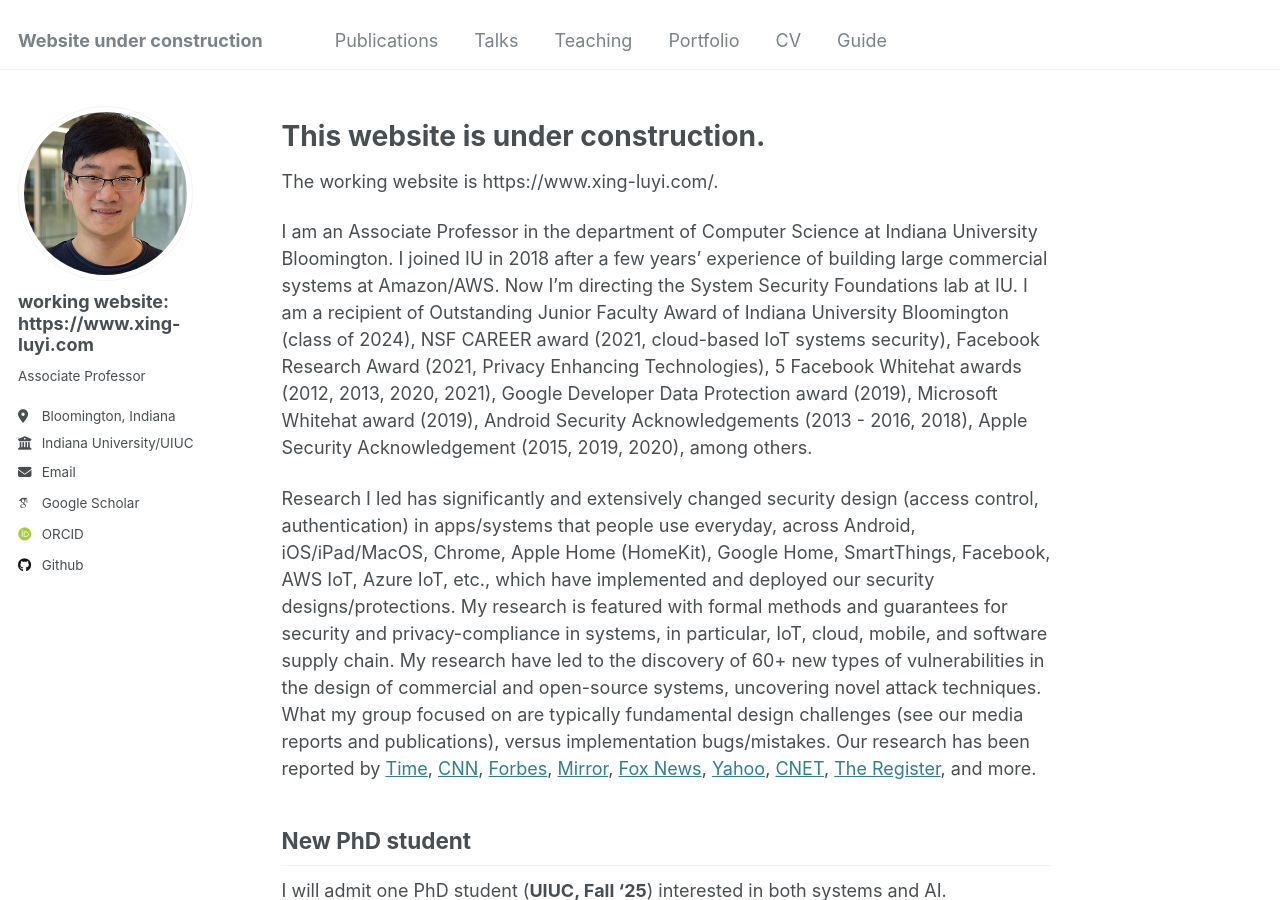
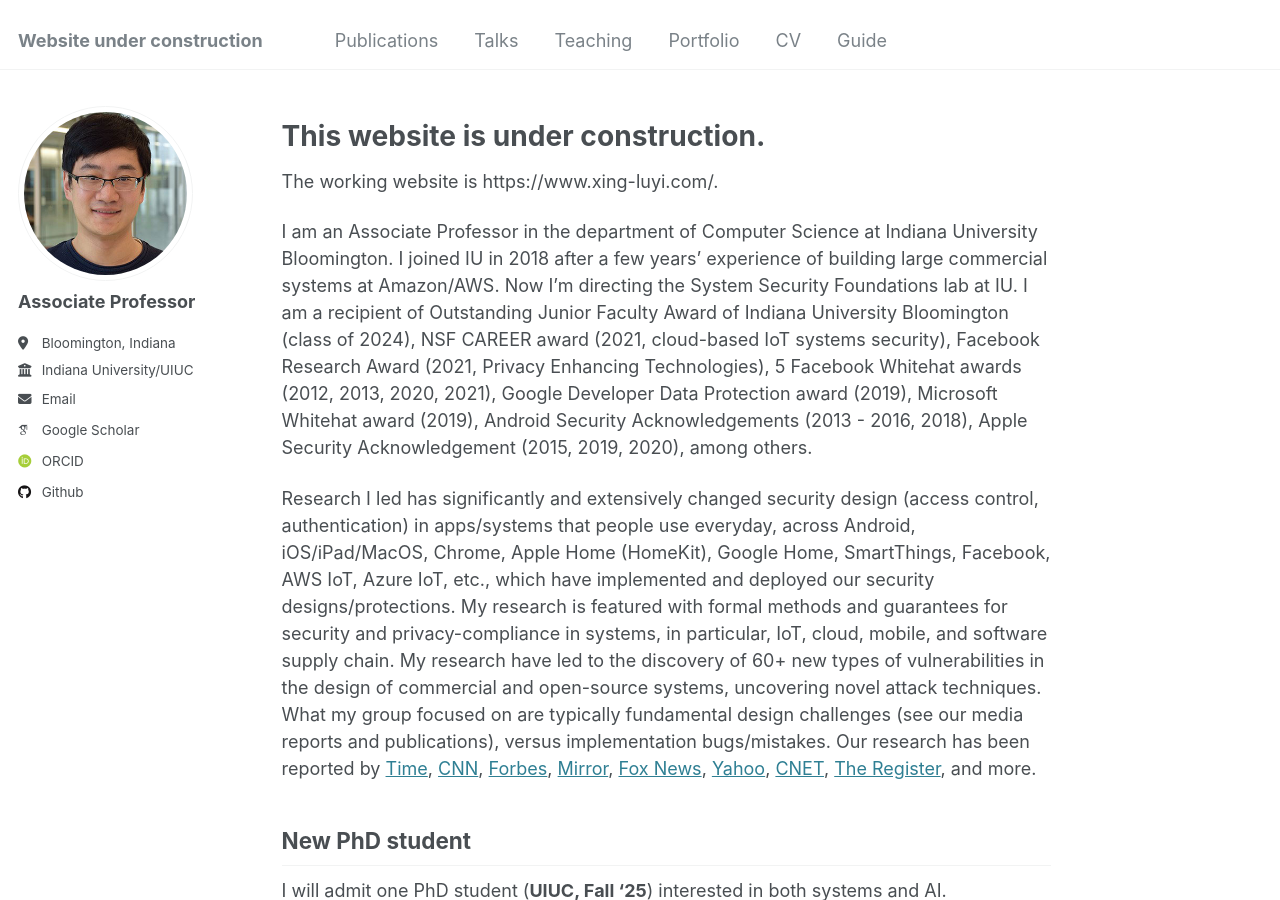
Before and after one commit to luyixing/luyixing.github.io, a Jekyll site: the page built from _pages/about.md, in a window 1280 px wide and 900 px high. Built offline with Jekyll 4.4.1, drawn with Linux system fonts in a browser that asks for light colours; some web fonts are replaced.

Commit message:
Update _config.yml

```diff
--- a/_config.yml
+++ b/_config.yml
@@ -22,9 +22,9 @@ repository               : "luyixing/luyixing.github.io"
 author:
   # Biographic information
   avatar           : "xing.jpg"
-  name             : "working website: https://www.xing-luyi.com"
+  name             : "Associate Professor"
   pronouns         : # example: "she/her"
-  bio              : "Associate Professor"
+  bio              : ""
   location         : "Bloomington, Indiana"
   employer         : "Indiana University/UIUC"
   uri              : # URL
```
